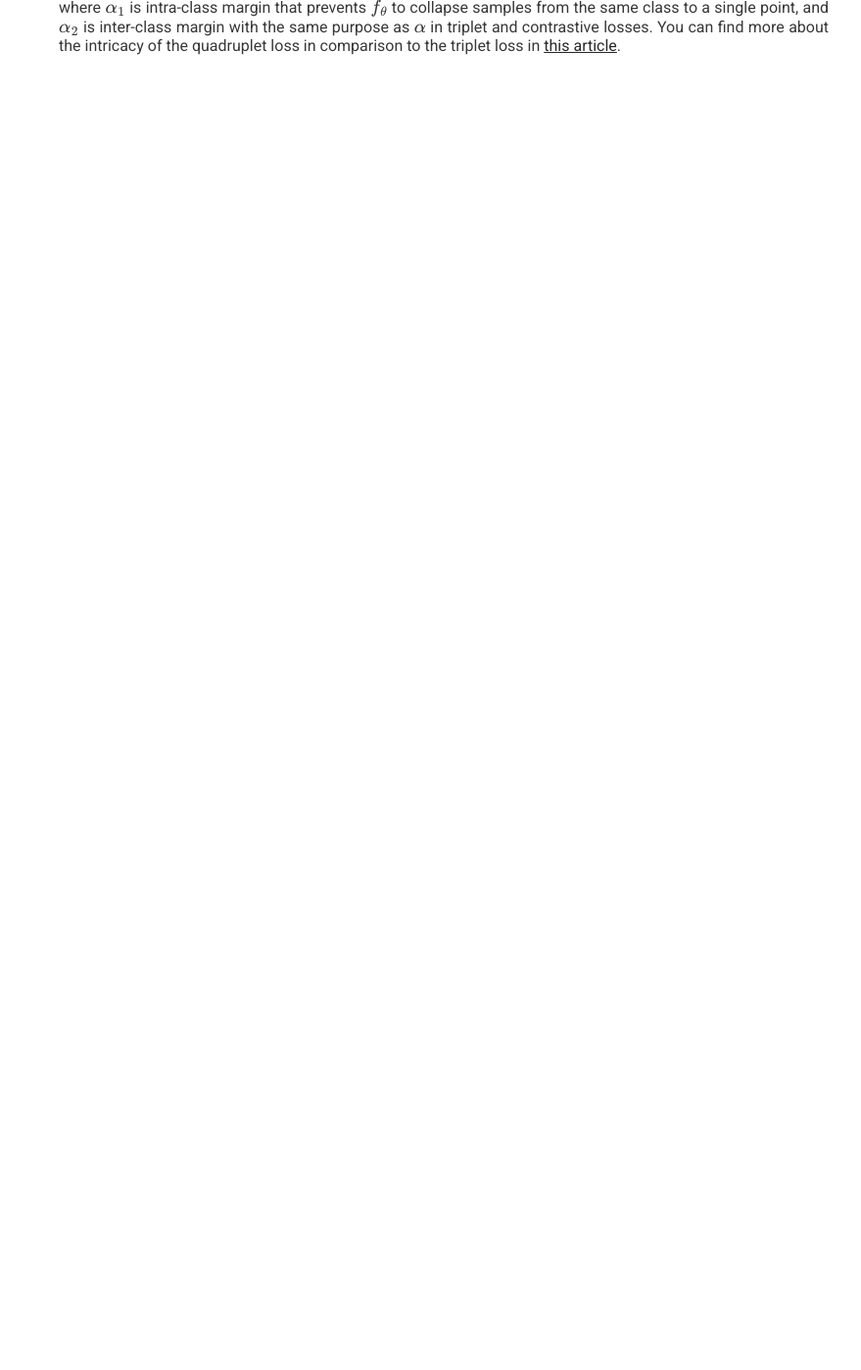
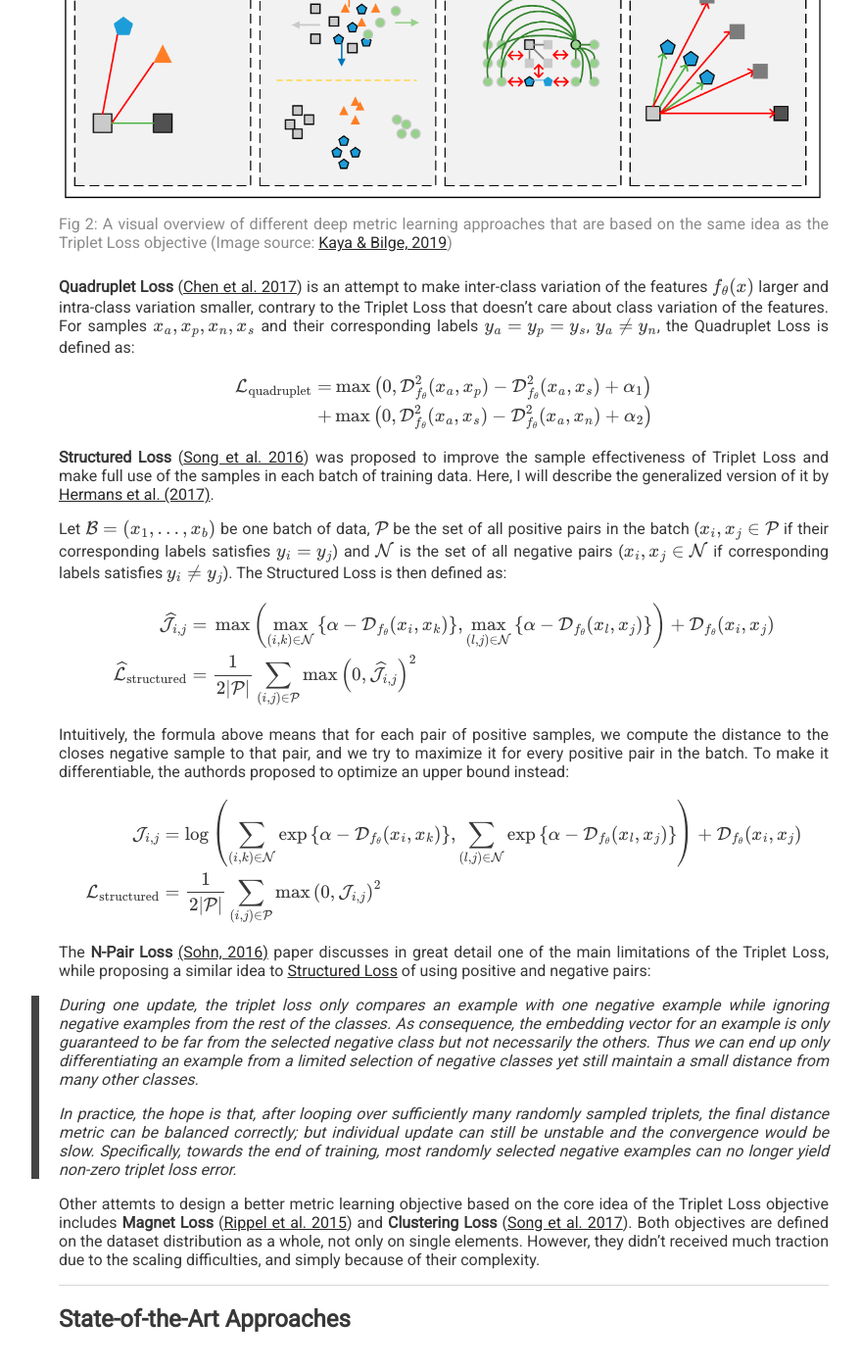
Before and after one commit to hav4ik/hav4ik.github.io, a Jekyll site: the page built from articles/_posts/2020-12-11-deep-metric-learning-survey.md, in a window 1280 px wide and 1400 px high, scrolled down 3593 px. Shown: the whole window at 98% size, without its empty margins (187-1066 px from the left). Built offline with Jekyll 4.4.1, drawn with Linux system fonts in a browser that asks for light colours; nearby versions of some CDN libraries; formulas are drawn with MathJax 3; comment, search, counter and statistics services are not loaded; before the commit the page ends 3771 px from its top, so only the background shows below that; some of the changed text lies outside the part shown.

Commit message:
Finished (almost) the "Common Approaches" section

```diff
--- a/articles/_posts/2020-12-11-deep-metric-learning-survey.md
+++ b/articles/_posts/2020-12-11-deep-metric-learning-survey.md
@@ -16,7 +16,9 @@
 
 One of the most amazing aspects of the human's visual system is the ability to recognize similar objects and scenes. We don't need hundreds of photos of the same face to be able to differentiate it among thousands of other faces that we've seen. We don't need thousands of images of the Eiffel Tower to recognize that unique architecture landmark when we visit Paris. Is it possible to design a Deep Neural Network with the similar ability to tell which objects are visually similar and which ones are not? That's essentially what **Deep Metric Learning** attempts to solve.
 
+<!--
 Advanced readers may immediately recognize by the description that this topic is intimately related to One-Shot Learning. The techniques of Metric Learning are commonly embraced in the field of One-Shot Learning, and sometimes these terms are even used interchangeably (e.g. by [Andrew Ng][andrewng_meme] in his [Deep Learning course][andrewng_one_shot_learning]). However, they are completely different fields &mdash; One-Shot Learning uses more than just Metric Learning techniques, and Metric Learning can be applied in other problems as well.
+-->
 
 Although this blog post is mainly about **Supervised Deep Metric Learning** and is self-sufficient by its own, it would be benefitial for you to consider getting familiar with traditional Metric Learning methods (i.e. without Neural Networks) to develop a broader understanding on this topic. I highly recommend the [introductory guides on Metric Learning][sklearn_metric_learning_guide] as a starter. If you want to get into the formal mathematical side of things, I recommend the tutorial by [Diaz et al. (2020)][diaz_tutorial_metric_math]. More advanced Metric Learning methods includes the popular [t-SNE (van der Maaten & Hinton, 2008)][tsne_paper] and the new shiny [UMAP (McInnes et al., 2018)][umap_paper] that everybody uses nowadays for data clustering and visualization.
 
@@ -38,9 +40,10 @@
 - [Common Approaches](#common-approaches)
     - [Contrastive Loss](#contrastive-loss)
     - [Triplet Loss](#triplet-loss)
-    - [Quadruplet Loss](#quadruplet-loss)
+    - [Improving the Triplet Loss](#improving-triplet-loss)
 
-- [State-of-the-Art Approaches](#)
+- [State-of-the-Art Approaches](#sota-approaches)
+    - [What's Wrong with Cosine Softmax?](#)
     - [CosFace, ArcFace, and SphereFace](#)
     - [AdaCos &mdash; Adaptive $$s$$ Parameter](#)
     - [Sub-Center ArcFace](#)
@@ -85,31 +88,16 @@
 - The methods described here are already covered in other tutorials, videos, and blog posts online in great detail. I highly recommend the great survey by [Kaya & Bilge (2019)][deep_metric_learning_survey].
 - The methods that I will describe in the next section outperforms these approaches in most cases, so I have no motivation to delve too deep into the details in this section.
 
-From the bird's eye view, each iteration of the approaches for Deep Metric Learning described in this section consists of 3 steps:
-
-1. <a name="common-approaches-step-1"></a> Run the inference step for $$f_\theta$$ on a few data samples.
-2. Apply a loss function on the resulting feature vectors from [step 1](#common-approaches-step-1).
-3. Perform [Backpropagation][backpropagation_wiki] and update the network's weights.
-
-Sometimes, there's an additional step of choosing the useful training data samples for the next step using Negative Samples Mining. The distance function for these approaches is usually fixed as $$l_2$$ metric:
+The distance function for these approaches is usually fixed as $$l_2$$ metric:
 
 $$
 \begin{equation*}
-\mathcal{D}\left(p, q\right) = \|p - q\|_2^2 = \sqrt{\sum_{i=1}^n \left(p_i - q_i\right)^2}
+\mathcal{D}\left(p, q\right) = \|p - q\|_2 = \left(\sum_{i=1}^n \left(p_i - q_i\right)^2\right)^{1/2}
 \end{equation*}
 $$
 
+For the ease of notation, let's denote $$\mathcal{D}_{f_\theta}(x_1, x_2)$$ as a shortcut for $$\mathcal{D} \left( f_\theta(x_1), f_\theta(x_2) \right)$$, where $$x_1, x_2 \in \mathcal{X}$$ are samples from the dataset. Also, for some condition $$A$$, let's denote $$\unicode{x1D7D9}_A$$ as the identity function that is equal to $$1$$ if $$A$$ is true, and $$0$$ otherwise.
 
-{% capture imblock1 %}
-    {{ site.url }}/articles/images/2020-12-11-deep-metric-learning-survey/metric_losses.png
-{% endcapture %}
-{% capture imcaption1 %}
-  Fig 1: A visual overview of different metric loss functions (Image source: [Kaya & Bilge, 2019](https://www.mdpi.com/2073-8994/11/9/1066/htm))
-{% endcapture %}
-{% include gallery images=imblock1 cols=1 caption=imcaption1 %}
-
-
-For the ease of notation, let's denote $$\mathcal{D}_{f_\theta}(x_1, x_2)$$ as a shortcut for $$\mathcal{D} \left( f_\theta(x_1), f_\theta(x_2) \right)$$, where $$x_1, x_2 \in \mathcal{X}$$ are samples from the dataset. Also, for some condition $$A$$, let's denote $$\unicode{x1D7D9}_A$$ as the identity function that is equal to $$1$$ if $$A$$ is true, and $$0$$ otherwise.
 
 
 <a name="contrastive-loss"></a>
@@ -121,66 +109,127 @@
 \begin{equation*}
 \mathcal{L}_\text{contrast} =
 \unicode{x1D7D9}_{y_1 = y_2}
-\mathcal{D}_{f_\theta}(x_1, x_2)
+\mathcal{D}^2_{f_\theta}(x_1, x_2)
 +
 \unicode{x1D7D9}_{y_1 \ne y_2}
-\max\left(0, \alpha - \mathcal{D}_{f_\theta}(x_1, x_2)\right)
+\max\left(0, \alpha - \mathcal{D}^2_{f_\theta}(x_1, x_2)\right)
 \end{equation*}
 $$
 
 where $$\alpha$$ is the margin. The reason we need a margin value is because otherwise, our network $$f_\theta$$ will learn to "cheat" by mapping all $$\mathcal{X}$$ to the same point, making distances between any samples to be equal to zero. [Here][contrastive_explained] and [here][contrastive_explained_2] are very great in-depth explanation for this loss function.
 
 
+
 <a name="triplet-loss"></a>
 ### Triplet Loss
 
+{% capture imblock_tripletloss %}
+    {{ site.url }}/articles/images/2020-12-11-deep-metric-learning-survey/triplet_loss.png
+{% endcapture %}
+{% capture imcaption_tripletloss %}
+  Fig 1: The core idea of Triplet Loss (Image source: [Schroff et al. 2015](https://arxiv.org/abs/1503.03832))
+{% endcapture %}
+{% include gallery images=imblock_tripletloss cols=1 caption=imcaption_tripletloss %}
+
+
 **Triplet Loss** [(Schroff et al. 2015)][triplet_loss_paper] is by far the most popular and widely used loss function for metric learning. It is also featured in [Andrew Ng's deep learning course][andrew_ng_triplet_loss].
 
-Let $$x_a, x_p, x_n$$ be some samples from the dataset and $$y_a, y_p, y_n$$ be their corresponding labels, so that $$y_a = y_p$$ and $$y_a \ne y_n$$ ($$x_a$$ is called **anchor** sample, $$x_p$$ is called **positive** sample because it has the same label as $$x_a$$, and $$x_n$$ is called **negative** sample because it has a different label. It is defined as:
+Let $$x_a, x_p, x_n$$ be some samples from the dataset and $$y_a, y_p, y_n$$ be their corresponding labels, so that $$y_a = y_p$$ and $$y_a \ne y_n$$. Usually, $$x_a$$ is called **anchor** sample, $$x_p$$ is called **positive** sample because it has the same label as $$x_a$$, and $$x_n$$ is called **negative** sample because it has a different label. It is defined as:
 
 $$
 \begin{equation*}
 \mathcal{L}_\text{triplet} =
 \max\left(0,
-\mathcal{D}_{f_\theta}(x_a, x_p) -
-\mathcal{D}_{f_\theta}(x_a, x_n)
+\mathcal{D}^2_{f_\theta}(x_a, x_p) -
+\mathcal{D}^2_{f_\theta}(x_a, x_n)
 + \alpha\right)
 \end{equation*}
 $$
 
 where $$\alpha$$ is the margin to discourage our network $$f_\theta$$ to map the whole dataset $$\mathcal{X}$$ to the same point. The key ingredient to make Triplet Loss work in practice is **Negative Samples Mining** &mdash; on each training step, we sample such triplets that such triplets $$x_a, x_p, x_n$$ that satisfies $$\mathcal{D}_{f_\theta}(x_a, x_n) < \mathcal{D}_{f_\theta}(x_a, x_p) + \alpha$$, i.e. the samples that our network $$f_\theta$$ fails to discriminate or is not able to discriminate with high confidence. You can find in-depth description and analysis of Triplet Loss in [this awesome blog post][triplet_loss_explained].
 
-Triplet Loss is [still being widely used][paperswithcode_tripletloss], despite recent advances in Metric Learning (which we will learn about in the next section), due to its relative effectiveness and the wide availability of code samples online for all deep learning frameworks.
+Triplet Loss is [still being widely used][paperswithcode_tripletloss] despite being inferior to the recent advances in Metric Learning (which we will learn about in the next section) due to its relative effectiveness, simplicity, and the wide availability of code samples online for all deep learning frameworks.
 
 
-<a name="quadruplet-loss"></a>
-### Quadruplet Loss
 
-One of the limitations for Triplet Loss is that it does not care about inter- and intra-class variations of the feature vectors $$f_\theta(x)$$. **Quadruplet Loss** ([Chen et al. 2017][quadruplet_loss_paper]) was developed to address exactly that &mdash; it makes inter-class variation larger and intra-class variation smaller.
+<a name="improving-triplet-loss"></a>
+### Improving the Triplet Loss
 
-Similar to Triplet Loss, Quadruplet Loss also have $$x_a, x_p, x_n$$ (anchor, positive, negative) samples with labels $$y_a, y_p, y_n$$ with $$y_a = y_p$$ and $$y_a \ne y_n$$. However, it has one more sample $$x_s$$ with label $$y_s = y_a$$, which is used for regularizing the class variations. The loss value is defined as follows:
+Despite its popularity, Triplet Loss has a lot of limitations. Over the past years, there have been a lot of efforts to improve the Triplet Loss objective, building on the same idea of pulling similar samples and pushing away dissimilar ones.
+
+{% capture imblock_metriclosses %}
+    {{ site.url }}/articles/images/2020-12-11-deep-metric-learning-survey/metric_losses.png
+{% endcapture %}
+{% capture imcaption_metriclosses %}
+  Fig 2: A visual overview of different deep metric learning approaches that are based on the same idea as the Triplet Loss objective (Image source: [Kaya & Bilge, 2019](https://www.mdpi.com/2073-8994/11/9/1066/htm))
+{% endcapture %}
+{% include gallery images=imblock_metriclosses cols=1 caption=imcaption_metriclosses %}
+
+**Quadruplet Loss** ([Chen et al. 2017][quadruplet_loss_paper]) is an attempt to make inter-class variation of the features $$f_\theta(x)$$ larger and intra-class variation smaller, contrary to the Triplet Loss that doesn't care about class variation of the features. For samples $$x_a, x_p, x_n, x_s$$ and their corresponding labels $$y_a = y_p = y_s$$, $$y_a \ne y_n$$, the Quadruplet Loss is defined as:
 
 $$
 \begin{eqnarray*}
 \mathcal{L}_\text{quadruplet}
 = &
 \max\left(0,
-\mathcal{D}_{f_\theta}(x_a, x_p) -
-\mathcal{D}_{f_\theta}(x_a, x_s)
+\mathcal{D}^2_{f_\theta}(x_a, x_p) -
+\mathcal{D}^2_{f_\theta}(x_a, x_s)
 + \alpha_1\right) \\
 + &
 \max\left(0,
-\mathcal{D}_{f_\theta}(x_a, x_s) -
-\mathcal{D}_{f_\theta}(x_a, x_n)
+\mathcal{D}^2_{f_\theta}(x_a, x_s) -
+\mathcal{D}^2_{f_\theta}(x_a, x_n)
 + \alpha_2\right)
 \end{eqnarray*}
 $$
 
-where $$\alpha_1$$ is intra-class margin that prevents $$f_\theta$$ to collapse samples from the same class to a single point, and $$\alpha_2$$ is inter-class margin with the same purpose as $$\alpha$$ in triplet and contrastive losses. You can find more about the intricacy of the quadruplet loss in comparison to the triplet loss in [this article][triplet_vs_quadruplet].
+<a name="structured-loss"></a>
+**Structured Loss** ([Song et al. 2016][structured_loss_paper]) was proposed to improve the sample effectiveness of Triplet Loss and make full use of the samples in each batch of training data. Here, I will describe the generalized version of it by [Hermans et al. (2017)][generalized_structured_loss_paper].
 
+Let $$\mathcal{B} = (x_1, \ldots, x_b)$$ be one batch of data, $$\mathcal{P}$$ be the set of all positive pairs in the batch ($$x_i, x_j \in \mathcal{P}$$ if their corresponding labels satisfies $$y_i = y_j$$) and $$\mathcal{N}$$ is the set of all negative pairs ($$x_i, x_j \in \mathcal{N}$$ if corresponding labels satisfies $$y_i \ne y_j$$). The Structured Loss is then defined as:
 
+$$
+\begin{eqnarray*}
+\widehat{\mathcal{J}}_{i,j}
+=&&
+\max\left(
+\max_{(i,k) \in \mathcal{N}} \left\{\alpha - \mathcal{D}_{f_\theta}(x_i, x_k)\right\},
+\max_{(l,j) \in \mathcal{N}} \left\{\alpha - \mathcal{D}_{f_\theta}(x_l, x_j)\right\}
+\right) + \mathcal{D}_{f_\theta}(x_i, x_j)
+\\
+\widehat{\mathcal{L}}_\text{structured}
+=&&
+\frac{1}{2|\mathcal{P}|} \sum_{(i,j) \in \mathcal{P}}
+\max\left( 0, \widehat{\mathcal{J}}_{i,j} \right)^2
+\end{eqnarray*}
+$$
 
+Intuitively, the formula above means that for each pair of positive samples, we compute the distance to the closes negative sample to that pair, and we try to maximize it for every positive pair in the batch. To make it differentiable, the authords proposed to optimize an upper bound instead:
 
+$$
+\begin{eqnarray*}
+\mathcal{J}_{i,j}
+=&&
+\log\left(
+\sum_{(i,k) \in \mathcal{N}} \exp\left\{\alpha - \mathcal{D}_{f_\theta}(x_i, x_k)\right\},
+\sum_{(l,j) \in \mathcal{N}} \exp\left\{\alpha - \mathcal{D}_{f_\theta}(x_l, x_j)\right\}
+\right) + \mathcal{D}_{f_\theta}(x_i, x_j)
+\\
+\mathcal{L}_\text{structured}
+=&&
+\frac{1}{2|\mathcal{P}|} \sum_{(i,j) \in \mathcal{P}}
+\max\left( 0, \mathcal{J}_{i,j} \right)^2
+\end{eqnarray*}
+$$
+
+The **N-Pair Loss** [(Sohn, 2016)][n_pair_loss_paper] paper discusses in great detail one of the main limitations of the Triplet Loss, while proposing a similar idea to [Structured Loss](#structured-loss) of using positive and negative pairs:
+
+> During one update, the triplet loss only compares an example with one negative example while ignoring negative examples from the rest of the classes.
+As consequence, the embedding vector for an example is only guaranteed to be far from the selected negative class but not necessarily the others. Thus we can end up only differentiating an example from a limited selection of negative classes yet still maintain a small distance from many other classes.
+>
+> In practice, the hope is that, after looping over sufficiently many randomly sampled triplets, the final distance metric can be balanced correctly; but individual update can still be unstable and the convergence would be slow.  Specifically, towards the end of training, most randomly selected negative examples can no longer yield non-zero triplet loss error.
+
+Other attemts to design a better metric learning objective based on the core idea of the Triplet Loss objective includes **Magnet Loss** ([Rippel et al. 2015][magnet_loss_paper]) and **Clustering Loss** ([Song et al. 2017][clustering_loss_paper]). Both objectives are defined on the dataset distribution as a whole, not only on single elements. However, they didn't received much traction due to the scaling difficulties, and simply because of their complexity.
 
 
 [backpropagation_wiki]: https://en.wikipedia.org/wiki/Backpropagation
@@ -193,3 +242,20 @@
 [paperswithcode_tripletloss]: https://paperswithcode.com/method/triplet-loss
 [quadruplet_loss_paper]: https://arxiv.org/abs/1704.01719
 [triplet_vs_quadruplet]: https://towardsdatascience.com/how-to-choose-your-loss-when-designing-a-siamese-neural-net-contrastive-triplet-or-quadruplet-ecba11944ec
+[structured_loss_paper]: https://www.cv-foundation.org/openaccess/content_cvpr_2016/papers/Song_Deep_Metric_Learning_CVPR_2016_paper.pdf
+[generalized_structured_loss_paper]: https://arxiv.org/abs/1703.07737
+[n_pair_loss_paper]: https://www.nec-labs.com/uploads/images/Department-Images/MediaAnalytics/papers/nips16_npairmetriclearning.pdf
+[magnet_loss_paper]: https://arxiv.org/abs/1511.05939
+[clustering_loss_paper]: https://openaccess.thecvf.com/content_cvpr_2017/papers/Song_Deep_Metric_Learning_CVPR_2017_paper.pdf
+[pytorch_metric_learning]: https://github.com/KevinMusgrave/pytorch-metric-learning
+
+
+---------------------------------------------------------------------------------
+
+
+<a name="sota-approaches"></a>
+## State-of-the-Art Approaches
+
+
+
+[hold_on_to_your_papers]: https://www.youtube.com/channel/UCbfYPyITQ-7l4upoX8nvctg
```
